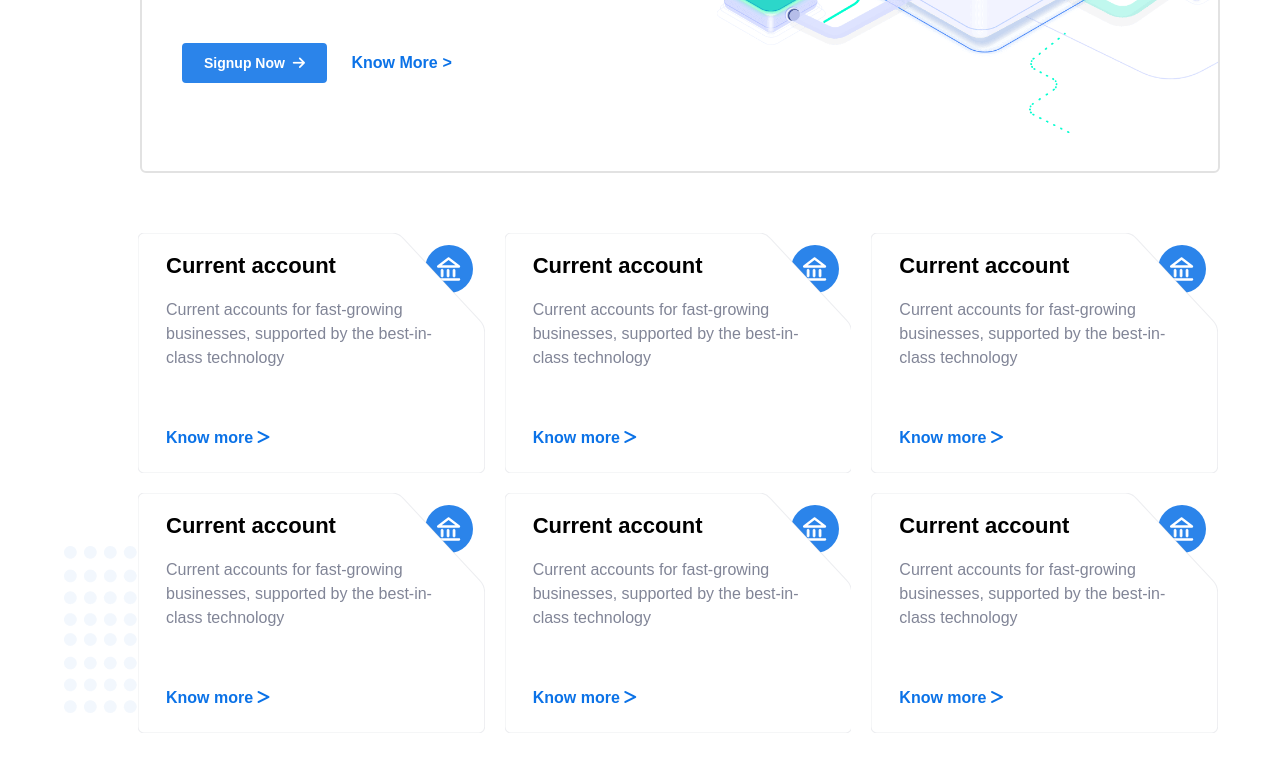
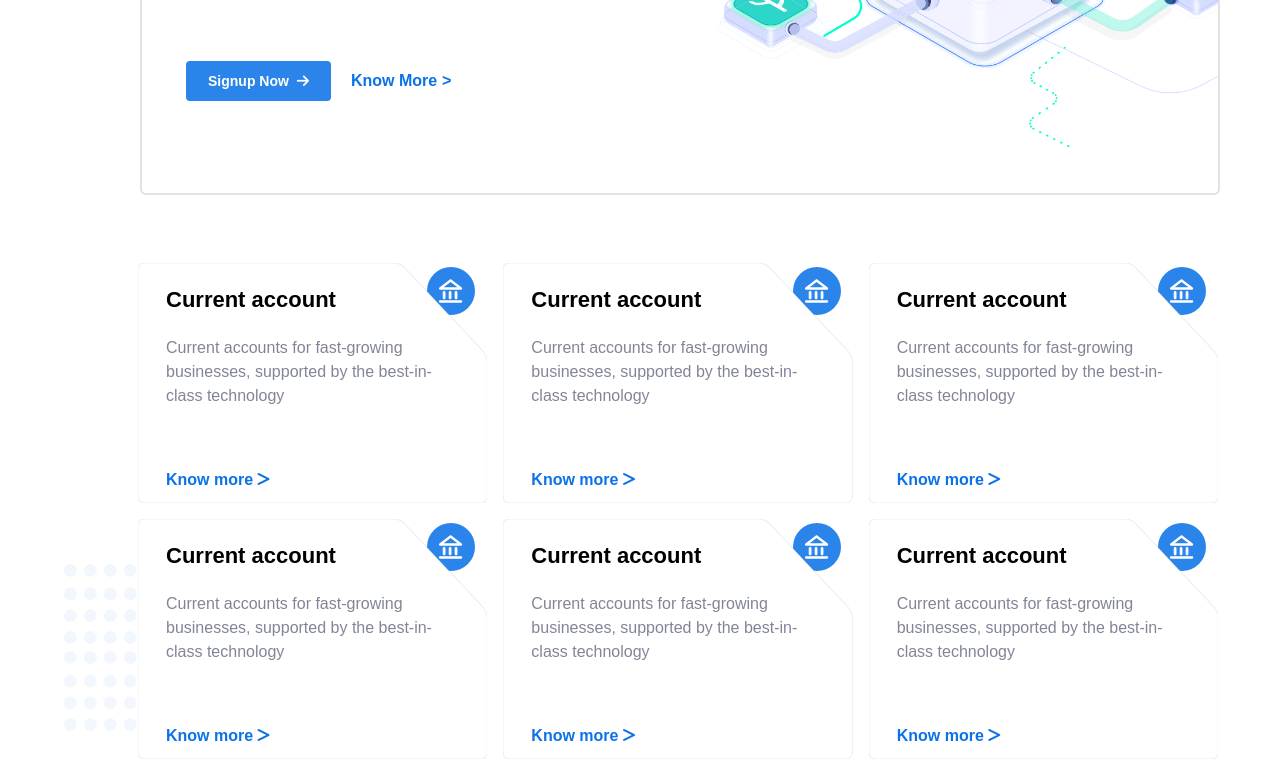
Before and after one commit to nerdyabhi/Razorpay-Clone, a website built with Vite: page index.html in a window 1280 px wide. Shown: the part 1329-2100 px from the top of the page. Built offline with nearby package versions, Linux system fonts and the light colour scheme; files whose address does not match are found by name.

Commit message:
Responsive + navbar

```diff
--- a/index.html
+++ b/index.html
@@ -13,16 +13,18 @@
 <body class=" overflow-x-hidden max-w-[100vw]">
 
    <!-- Navigation Bar -->
-   <nav class="bg-deepBlue">
-      <div class="mx-10 max-w-[1080px] md:mx-auto flex items-center justify-between overflow-x-hidden "> <!-- Container -->
+   <nav class="bg-deepBlue ">
+      <div class="mx-10 max-w-[1080px] md:mx-auto  items-center flex flex-row justify-between overflow-hidden  md:items-end "> <!-- Container -->
 
          <!-- Razorpay Logo -->
-         <a href="#" class="pr-7 py-7">
+         <a href="#" class=" pr-7 py-7 z-[1001]">
             <img class="w-[125px] h-[30px]" src="./images/logo.svg" alt="">
          </a>
 
-         <!-- Navbar elements -->
-         <ul class="hidden lg:flex md:gap-x-6 ">
+        <!-- Navbar elements -->
+
+        <ul id="nav"  class=" transition-all duration-350 left-[-500px] md:left-0 justify-between flex md:justify-between   bg-deepBlue absolute  top-[100px] w-full h-[110vh] md:max-h-[100px] items-center  flex-col gap-1 md:flex-row md:gap-x-6 z-[1000] md:relative md:top-[7px] overflow-hidden">
+
             <li class=" relative font-mullish text-white py-7 hover:text-lightBlue transition-all duration-200  group">
                <a href="#">Home</a>
             <div class="absolute w-full h-1 bottom-0 bg-lightBlue hidden group-hover:block"></div>
@@ -62,7 +64,7 @@
             </li>
 
 
-            <div class="flex items-center gap-x-6">
+            <div class="flex flex-col md:flex-row items-center gap-x-6  gap-y-4 z-[1000] ">
                <img class="h-[20px] w-[28px]" src="./images/india-flag.svg" alt="">
                <button class=" font-bold text-md:font-mullish text-white border-2 border-lightBlue py-2 px-5 rounded  hover:bg-lightBlue500 transition-all duration-200">Log In</button>
 
@@ -77,10 +79,10 @@
 
          <!-- Hamburger -->
 
-         <div class="hamburger lg:hidden space-x-4">
+         <div class="hamburger md:hidden space-x-4">
 
-            <button class=" font-bold text-md:font-mullish text-white border-2 border-lightBlue py-2 px-5 rounded  hover:bg-lightBlue500 transition-all duration-200">Log In</button>
-            <i class="fa-solid fa-bars text-white text-xl hover:text-lightBlue500"></i>
+            <button class=" hidden  font-bold text-md:font-mullish text-white border-2 border-lightBlue py-2 px-5 rounded  hover:bg-lightBlue500 transition-all duration-200">Log In</button>
+            <i onclick="navToggle()" class=" fa-solid fa-bars text-white text-xl hover:text-lightBlue500"></i>
 
 
          </div>
@@ -119,7 +121,7 @@
 
       <!-- Bottom Shape -->
 
-         <div class="absolute w-full md:w-[103%] left-0 right-0 top-[98%] md:-right-2 z-[1000]">
+         <div class=" hidden md:block absolute w-full md:w-[103%] left-0 right-0 top-[98%] md:-right-2 z-[1000]">
             <img  class="w-full md:w-[103%]" src="./images/hero-shape.svg" alt="">
           </div>
 
@@ -143,13 +145,13 @@
 
 
          <!-- content box -->
-         <div class= "mt-[60px] ml-10 max-w-[500px] md:max-w-full md:w-full border-2 border-lightGray bg-white rounded-md relative py-12 min-h-[520px] mx-auto ">
+         <div class= "mt-[60px] md:ml-10  max-w-[500px] md:max-w-full md:w-full border-2 border-lightGray bg-white rounded-md relative py-12 min-h-[520px] mx-auto ">
 
                <!-- Left part -->
 
-                <div class="flex flex-col justify-between items-center md:items-start w-full md:ml-10 ">
+                <div class="flex flex-col justify-between items-center md:items-start w-full md:ml-10 p-5 md:p-1  ">
 
-                  <h3 class="font-mullish text-2xl leading-10 font-bold   md:max-w-[500px] ml-5 ">Supercharge your business with the all‑powerful <span class="text-lightBlue500">Payment Gateway</span></h3>
+                  <h3 class="font-mullish text-2xl leading-10 font-bold   md:max-w-[500px]  ">Supercharge your business with the all‑powerful <span class="text-lightBlue500">Payment Gateway</span></h3>
 
                      <!-- List of features -->
                      <ul class=" space-y-2 my-6">
@@ -190,12 +192,12 @@
 
 
                      <!-- Bottom buttons -->
-                     <div class="my-10">
+                     <div class="my-10 flex flex-col md:flex-row items-center">
                         <button class=" bg-lightBlue font-bold text-sm font-mullish text-white border-2 border-lightBlue py-2 px-5 rounded  hover:bg-lightBlue500 transition-all duration-200 mr-5">
                            Signup Now
                            <i class="fa-solid fa-arrow-right ml-1"></i>
                         </button>
-                        <a href="#" class="text-lightBlue500 font-semibold hover:text-black transition-all duration-200 ">Know More <i class="fa-light fa-greater-than"></i></i> </a>
+                        <a href="#" class="hidden md:block text-lightBlue500 font-semibold hover:text-black transition-all duration-200 ">Know More <i class="fa-light fa-greater-than"></i></i> </a>
                      </div>
 
                      <img   class=" hidden md:block md:absolute right-0 top-0  bottom-0 max-w-[600px]" src="./images/payment-suite.png" alt="">
@@ -207,11 +209,11 @@
 
 
          <!-- Feature boxes -->
-         <div class="ml-[38px] w-full grid grid-cols-1 md:grid-cols-2 lg:grid-cols-3  gap-5 my-[60px]">
+         <div class="ml-[38px] w-full grid grid-cols-1 md:grid-cols-2 lg:grid-cols-3  gap-12 md:gap-4 my-[60px] ">
 
             <!-- Box -1  -->
 
-            <div class="box1 max-w-[70vw] md:w-full min-h-[15rem] bg-white relative group ">
+            <div class="box1 max-w-[70vw] md:w-full min-h-[15rem] bg-white relative group py-2  shadow-2xl shadow-lightGray md:shadow-none ">
 
                <!-- Box- Icon -->
                <img class="bg-lightBlue transition-all duration-200 absolute top-3 right-3 rounded-full w-12 h-12 group-hover:bg-gradient-to-r from-cyan-500 to-blue-500" src="./images/current-icon.svg" alt="">
@@ -219,10 +221,10 @@
 
 
                 <!-- Box-content -->
-               <div class="content absolute  flex flex-col gap-4  left-7 text-black py-4 pr-8 z-10">
+               <div class="content absolute  flex flex-col gap-1 md:gap-5   left-7 text-black py-2 md:py-5 pr-8 z-10">
                   <h2 class="font-bold font-mullish text-[1.375rem]">Current account</h2>
 
-                  <p class="text-grayText">Current accounts for fast-growing businesses, supported by the best-in-class technology </p>
+                  <p class="text-grayText mt-3 md:mt-0">Current accounts for fast-growing businesses, supported by the best-in-class technology </p>
 
 
                   <a href="#" class="text-lightBlue500 mt-10 font-bold hover:text-lightBlue300">Know more <i class="fa-solid fa-greater-than"></i></i> </a>
@@ -230,7 +232,7 @@
                </div>
 
                <!-- Box-shape  -->
-               <svg viewBox="0 0 349.32501220703125 225" xmlns="http://www.w3.org/2000/svg" preserveAspectRatio="none" class="stroke-1 stroke-[#818597] h-full w-full absolute z-[0] featureCardSVG transition-all duration-200  group-hover:drop-shadow-2xl" style="stroke-opacity: 0.15 ">
+               <svg viewBox="0 0 349.32501220703125 225" xmlns="http://www.w3.org/2000/svg" preserveAspectRatio="none" class="stroke-1 stroke-[#818597] md:h-full h-full w-full absolute z-[0] featureCardSVG transition-all duration-200  group-hover:drop-shadow-2xl " style="stroke-opacity: 0.15  ">
                   <path d="m 0 6
                   a 6 6 0 0 1 6 -6
                   h 250.32501220703125
@@ -248,7 +250,7 @@
 
 
                <!-- box-2 -->
-            <div class="box1 max-w-[70vw] md:w-full min-h-[15rem] bg-white relative group ">
+               <div class="box1 max-w-[70vw] md:w-full min-h-[15rem] bg-white relative group py-2  shadow-2xl shadow-lightGray md:shadow-none ">
 
                   <!-- Box- Icon -->
                   <img class="bg-lightBlue transition-all duration-200 absolute top-3 right-3 rounded-full w-12 h-12 group-hover:bg-gradient-to-r from-cyan-500 to-blue-500" src="./images/current-icon.svg" alt="">
@@ -256,10 +258,10 @@
 
 
                    <!-- Box-content -->
-                  <div class="content absolute  flex flex-col gap-4  left-7 text-black py-4 pr-8 z-10">
+                  <div class="content absolute  flex flex-col gap-1 md:gap-5   left-7 text-black py-2 md:py-5 pr-8 z-10">
                      <h2 class="font-bold font-mullish text-[1.375rem]">Current account</h2>
 
-                     <p class="text-grayText">Current accounts for fast-growing businesses, supported by the best-in-class technology </p>
+                     <p class="text-grayText mt-3 md:mt-0">Current accounts for fast-growing businesses, supported by the best-in-class technology </p>
 
 
                      <a href="#" class="text-lightBlue500 mt-10 font-bold hover:text-lightBlue300">Know more <i class="fa-solid fa-greater-than"></i></i> </a>
@@ -267,7 +269,7 @@
                   </div>
 
                   <!-- Box-shape  -->
-                  <svg viewBox="0 0 349.32501220703125 225" xmlns="http://www.w3.org/2000/svg" preserveAspectRatio="none" class="stroke-1 stroke-[#818597] h-full w-full absolute z-[0] featureCardSVG transition-all duration-200  group-hover:drop-shadow-2xl" style="stroke-opacity: 0.15 ">
+                  <svg viewBox="0 0 349.32501220703125 225" xmlns="http://www.w3.org/2000/svg" preserveAspectRatio="none" class="stroke-1 stroke-[#818597] md:h-full h-full w-full absolute z-[0] featureCardSVG transition-all duration-200  group-hover:drop-shadow-2xl " style="stroke-opacity: 0.15  ">
                      <path d="m 0 6
                      a 6 6 0 0 1 6 -6
                      h 250.32501220703125
@@ -281,12 +283,12 @@
                      z" fill="#fff"></path>
                    </svg>
 
-               </div>
+                  </div>
 
 
             <!-- Box -3  -->
 
-            <div class="box1 max-w-[70vw] md:w-full min-h-[15rem] bg-white relative group ">
+            <div class="box1 max-w-[70vw] md:w-full min-h-[15rem] bg-white relative group py-2  shadow-2xl shadow-lightGray md:shadow-none ">
 
                <!-- Box- Icon -->
                <img class="bg-lightBlue transition-all duration-200 absolute top-3 right-3 rounded-full w-12 h-12 group-hover:bg-gradient-to-r from-cyan-500 to-blue-500" src="./images/current-icon.svg" alt="">
@@ -294,10 +296,10 @@
 
 
                 <!-- Box-content -->
-               <div class="content absolute  flex flex-col gap-4  left-7 text-black py-4 pr-8 z-10">
+               <div class="content absolute  flex flex-col gap-1 md:gap-5   left-7 text-black py-2 md:py-5 pr-8 z-10">
                   <h2 class="font-bold font-mullish text-[1.375rem]">Current account</h2>
 
-                  <p class="text-grayText">Current accounts for fast-growing businesses, supported by the best-in-class technology </p>
+                  <p class="text-grayText mt-3 md:mt-0">Current accounts for fast-growing businesses, supported by the best-in-class technology </p>
 
 
                   <a href="#" class="text-lightBlue500 mt-10 font-bold hover:text-lightBlue300">Know more <i class="fa-solid fa-greater-than"></i></i> </a>
@@ -305,7 +307,7 @@
                </div>
 
                <!-- Box-shape  -->
-               <svg viewBox="0 0 349.32501220703125 225" xmlns="http://www.w3.org/2000/svg" preserveAspectRatio="none" class="stroke-1 stroke-[#818597] h-full w-full absolute z-[0] featureCardSVG transition-all duration-200  group-hover:drop-shadow-2xl" style="stroke-opacity: 0.15 ">
+               <svg viewBox="0 0 349.32501220703125 225" xmlns="http://www.w3.org/2000/svg" preserveAspectRatio="none" class="stroke-1 stroke-[#818597] md:h-full h-full w-full absolute z-[0] featureCardSVG transition-all duration-200  group-hover:drop-shadow-2xl " style="stroke-opacity: 0.15  ">
                   <path d="m 0 6
                   a 6 6 0 0 1 6 -6
                   h 250.32501220703125
@@ -319,11 +321,10 @@
                   z" fill="#fff"></path>
                 </svg>
 
-            </div>
-
+               </div>
 
             <!-- box-4 -->
-            <div class="box1 max-w-[70vw] md:w-full min-h-[15rem] bg-white relative group ">
+            <div class="box1 max-w-[70vw] md:w-full min-h-[15rem] bg-white relative group py-2  shadow-2xl shadow-lightGray md:shadow-none ">
 
                <!-- Box- Icon -->
                <img class="bg-lightBlue transition-all duration-200 absolute top-3 right-3 rounded-full w-12 h-12 group-hover:bg-gradient-to-r from-cyan-500 to-blue-500" src="./images/current-icon.svg" alt="">
@@ -331,10 +332,10 @@
 
 
                 <!-- Box-content -->
-               <div class="content absolute  flex flex-col gap-4  left-7 text-black py-4 pr-8 z-10">
+               <div class="content absolute  flex flex-col gap-1 md:gap-5   left-7 text-black py-2 md:py-5 pr-8 z-10">
                   <h2 class="font-bold font-mullish text-[1.375rem]">Current account</h2>
 
-                  <p class="text-grayText">Current accounts for fast-growing businesses, supported by the best-in-class technology </p>
+                  <p class="text-grayText mt-3 md:mt-0">Current accounts for fast-growing businesses, supported by the best-in-class technology </p>
 
 
                   <a href="#" class="text-lightBlue500 mt-10 font-bold hover:text-lightBlue300">Know more <i class="fa-solid fa-greater-than"></i></i> </a>
@@ -342,7 +343,7 @@
                </div>
 
                <!-- Box-shape  -->
-               <svg viewBox="0 0 349.32501220703125 225" xmlns="http://www.w3.org/2000/svg" preserveAspectRatio="none" class="stroke-1 stroke-[#818597] h-full w-full absolute z-[0] featureCardSVG transition-all duration-200  group-hover:drop-shadow-2xl" style="stroke-opacity: 0.15 ">
+               <svg viewBox="0 0 349.32501220703125 225" xmlns="http://www.w3.org/2000/svg" preserveAspectRatio="none" class="stroke-1 stroke-[#818597] md:h-full h-full w-full absolute z-[0] featureCardSVG transition-all duration-200  group-hover:drop-shadow-2xl " style="stroke-opacity: 0.15  ">
                   <path d="m 0 6
                   a 6 6 0 0 1 6 -6
                   h 250.32501220703125
@@ -356,11 +357,12 @@
                   z" fill="#fff"></path>
                 </svg>
 
-            </div>
+               </div>
+
 
             <!-- Box -5  -->
 
-            <div class="box1 max-w-[70vw] md:w-full min-h-[15rem] bg-white relative group ">
+            <div class="box1 max-w-[70vw] md:w-full min-h-[15rem] bg-white relative group py-2  shadow-2xl shadow-lightGray md:shadow-none ">
 
                <!-- Box- Icon -->
                <img class="bg-lightBlue transition-all duration-200 absolute top-3 right-3 rounded-full w-12 h-12 group-hover:bg-gradient-to-r from-cyan-500 to-blue-500" src="./images/current-icon.svg" alt="">
@@ -368,10 +370,10 @@
 
 
                 <!-- Box-content -->
-               <div class="content absolute  flex flex-col gap-4  left-7 text-black py-4 pr-8 z-10">
+               <div class="content absolute  flex flex-col gap-1 md:gap-5   left-7 text-black py-2 md:py-5 pr-8 z-10">
                   <h2 class="font-bold font-mullish text-[1.375rem]">Current account</h2>
 
-                  <p class="text-grayText">Current accounts for fast-growing businesses, supported by the best-in-class technology </p>
+                  <p class="text-grayText mt-3 md:mt-0">Current accounts for fast-growing businesses, supported by the best-in-class technology </p>
 
 
                   <a href="#" class="text-lightBlue500 mt-10 font-bold hover:text-lightBlue300">Know more <i class="fa-solid fa-greater-than"></i></i> </a>
@@ -379,7 +381,7 @@
                </div>
 
                <!-- Box-shape  -->
-               <svg viewBox="0 0 349.32501220703125 225" xmlns="http://www.w3.org/2000/svg" preserveAspectRatio="none" class="stroke-1 stroke-[#818597] h-full w-full absolute z-[0] featureCardSVG transition-all duration-200  group-hover:drop-shadow-2xl" style="stroke-opacity: 0.15 ">
+               <svg viewBox="0 0 349.32501220703125 225" xmlns="http://www.w3.org/2000/svg" preserveAspectRatio="none" class="stroke-1 stroke-[#818597] md:h-full h-full w-full absolute z-[0] featureCardSVG transition-all duration-200  group-hover:drop-shadow-2xl " style="stroke-opacity: 0.15  ">
                   <path d="m 0 6
                   a 6 6 0 0 1 6 -6
                   h 250.32501220703125
@@ -393,11 +395,11 @@
                   z" fill="#fff"></path>
                 </svg>
 
-            </div>
+               </div>
 
 
             <!-- box-6 -->
-            <div class="box1 max-w-[70vw] md:w-full min-h-[15rem] bg-white relative group ">
+            <div class="box1 max-w-[70vw] md:w-full min-h-[15rem] bg-white relative group py-2  shadow-2xl shadow-lightGray md:shadow-none ">
 
                <!-- Box- Icon -->
                <img class="bg-lightBlue transition-all duration-200 absolute top-3 right-3 rounded-full w-12 h-12 group-hover:bg-gradient-to-r from-cyan-500 to-blue-500" src="./images/current-icon.svg" alt="">
@@ -405,10 +407,10 @@
 
 
                 <!-- Box-content -->
-               <div class="content absolute  flex flex-col gap-4  left-7 text-black py-4 pr-8 z-10">
+               <div class="content absolute  flex flex-col gap-1 md:gap-5   left-7 text-black py-2 md:py-5 pr-8 z-10">
                   <h2 class="font-bold font-mullish text-[1.375rem]">Current account</h2>
 
-                  <p class="text-grayText">Current accounts for fast-growing businesses, supported by the best-in-class technology </p>
+                  <p class="text-grayText mt-3 md:mt-0">Current accounts for fast-growing businesses, supported by the best-in-class technology </p>
 
 
                   <a href="#" class="text-lightBlue500 mt-10 font-bold hover:text-lightBlue300">Know more <i class="fa-solid fa-greater-than"></i></i> </a>
@@ -416,7 +418,7 @@
                </div>
 
                <!-- Box-shape  -->
-               <svg viewBox="0 0 349.32501220703125 225" xmlns="http://www.w3.org/2000/svg" preserveAspectRatio="none" class="stroke-1 stroke-[#818597] h-full w-full absolute z-[0] featureCardSVG transition-all duration-200  group-hover:drop-shadow-2xl" style="stroke-opacity: 0.15 ">
+               <svg viewBox="0 0 349.32501220703125 225" xmlns="http://www.w3.org/2000/svg" preserveAspectRatio="none" class="stroke-1 stroke-[#818597] md:h-full h-full w-full absolute z-[0] featureCardSVG transition-all duration-200  group-hover:drop-shadow-2xl " style="stroke-opacity: 0.15  ">
                   <path d="m 0 6
                   a 6 6 0 0 1 6 -6
                   h 250.32501220703125
@@ -430,7 +432,7 @@
                   z" fill="#fff"></path>
                 </svg>
 
-            </div>
+               </div>
          </div>
       </div>
 
@@ -499,7 +501,7 @@
                                        </svg>
                                  </div>
                            </button>
-                           <a href="#" class="text-lightBlue500 font-semibold hover:text-black transition-all duration-200 ">Know More <i class="fa-light fa-greater-than"></i></i> </a>
+                           <a href="#" class="hidden md:block text-lightBlue500 font-semibold hover:text-black transition-all duration-200 ">Know More <i class="fa-light fa-greater-than"></i></i> </a>
                         </div>
 
                         <img  class=" hidden md:block absolute right-0 top-0  bottom-0 max-w-[600px]" src="./images/buisness-banking.png" alt="">
@@ -541,7 +543,7 @@
                <p class="text-grayText">Current accounts for fast-growing businesses, supported by the best-in-class technology </p>
 
 
-               <a href="#" class="text-lightBlue500 mt-10 font-bold hover:text-lightBlue300">Know more <i class="fa-solid fa-greater-than"></i></i> </a>
+               <a href="#" class=" text-lightBlue500 mt-10 font-bold hover:text-lightBlue300">Know more <i class="fa-solid fa-greater-than"></i></i> </a>
 
             </div>
 
@@ -663,12 +665,12 @@
 
             <!-- Box -1  -->
 
-            <div class="box-1 bg-white ">
-                  <div class="container flex flex-col p-10 gap-3">
+            <div class="box-1 bg-white  ">
+                  <div class="container flex flex-col p-10 gap-3 ">
 
-                     <h3 class="font-bold font-mullish text-4xl text-deepBlueHead leading-[3.375rem]">New in the</h3>
+                     <h3 class="font-bold font-mullish text-3xl md:text-4xl text-deepBlueHead leading-[3.375rem]">New in the</h3>
                      <h2 class="font-bold text-4xl text-lightBlue500">Razorpay</h2>
-                     <h3 class="font-bold font-mullish text-4xl text-deepBlueHead leading-[3.375rem]">Product Suite</h3>
+                     <h3 class="font-bold font-mullish text-3xl md:text-4xl text-deepBlueHead leading-[3.375rem]">Product Suite</h3>
 
                   </div>
             </div>
@@ -905,4 +907,20 @@
 
 </body>
 
+<script>
+ function navToggle() {
+
+  const nav = document.getElementById("nav");
+  if (nav.classList.contains('left-[-500px]')) {
+    nav.classList.remove('left-[-500px]');
+    nav.classList.add('left-0');
+  } else {
+    nav.classList.add('left-[-500px]');
+  }
+}
+
+// Add this outside of any function
+// document.querySelector('.hamburger').addEventListener('click', navToggle);
+</script>
+
 </html>
```
Also changed, not shown: temp.html (deleted, +0 -7 lines), tailwind.css.
